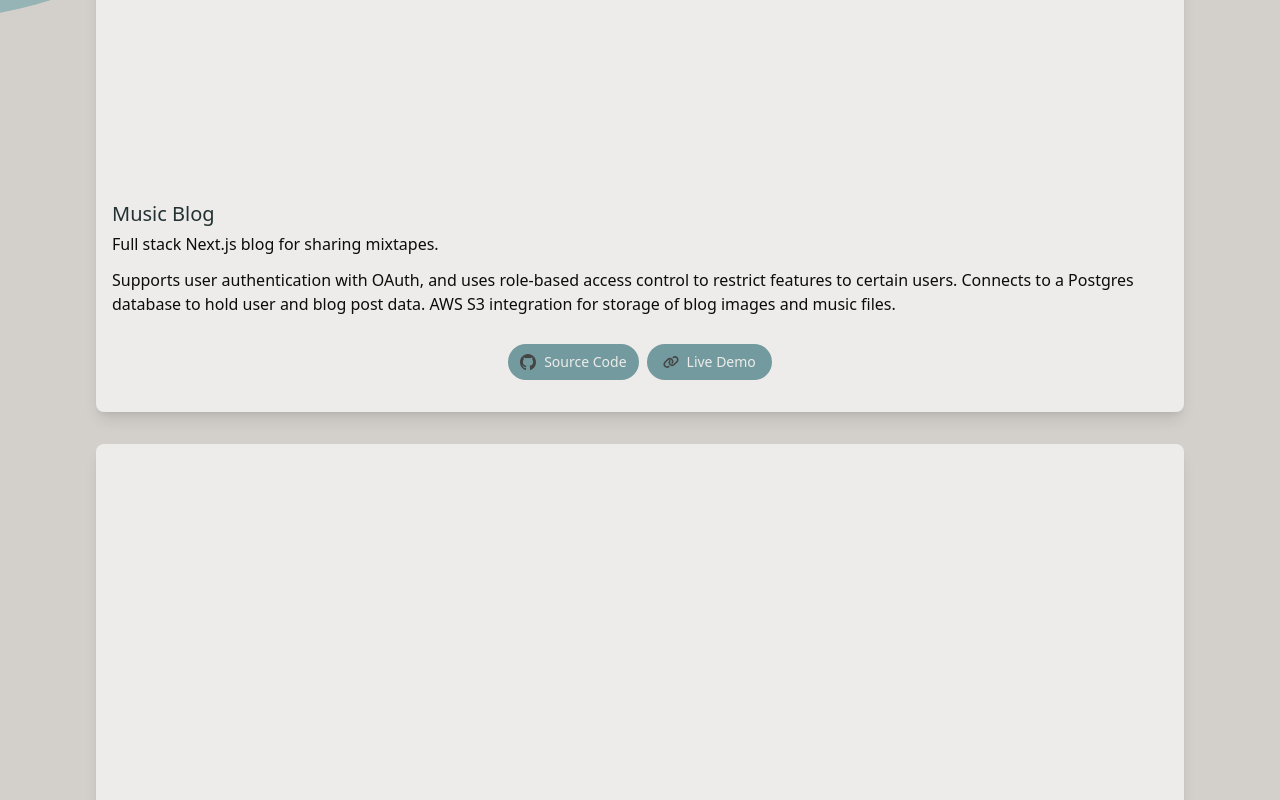
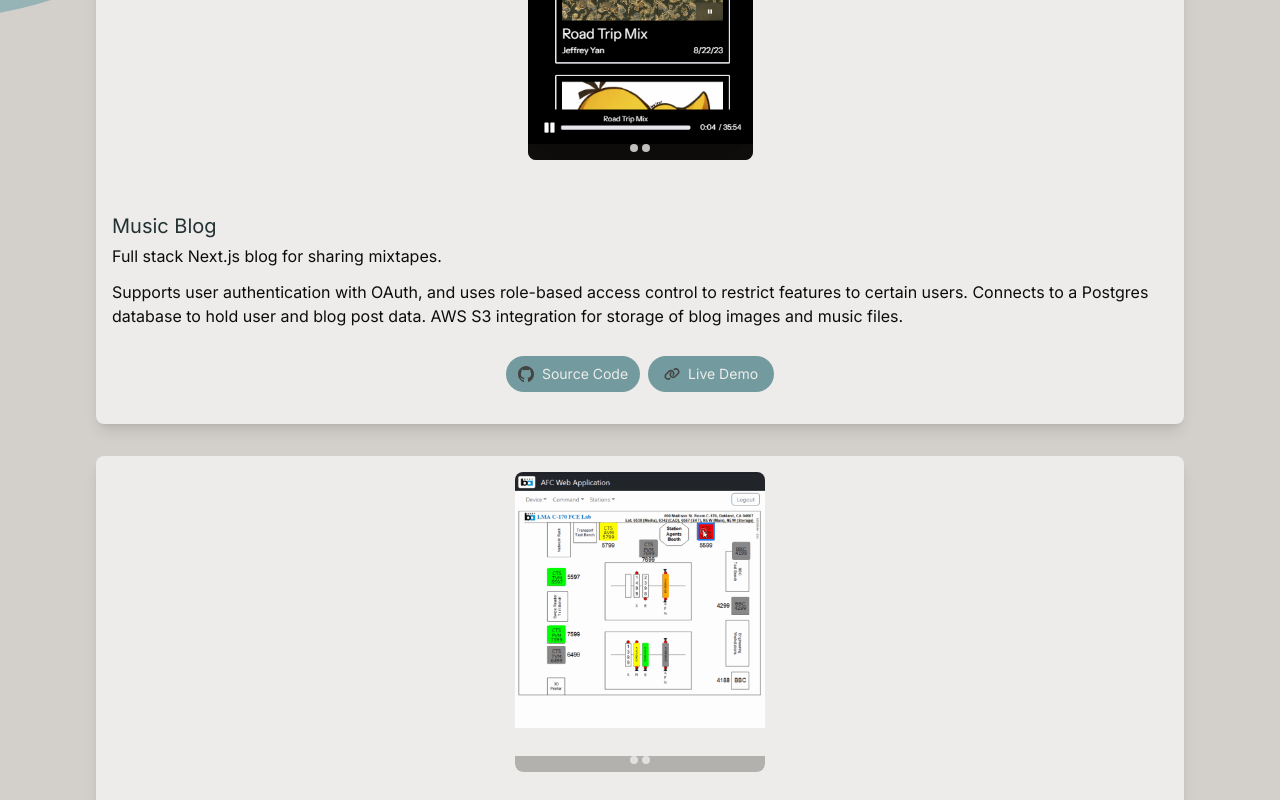
Before and after one commit to jeff2266/portfolio, a React (Vite) app: page / in a window 1280 px wide. Shown: the part 1240-2040 px from the top of the page. Built offline with nearby package versions, Linux system fonts and the light colour scheme.

Commit message:
fonts, project screens

```diff
--- a/index.html
+++ b/index.html
@@ -3,6 +3,11 @@
 
 <head>
   <meta charset="UTF-8" />
+  <link rel="preconnect" href="https://fonts.googleapis.com">
+  <link rel="preconnect" href="https://fonts.gstatic.com" crossorigin>
+  <link
+    href="https://fonts.googleapis.com/css2?family=Domine:wght@400;700&family=Inter:wght@300;400;600;700&display=swap"
+    rel="stylesheet">
   <link rel="stylesheet" type="text/css" href="/src/globals.css" />
   <script type="module" src="/src/main.tsx" defer></script>
   <meta name="viewport" content="width=device-width, initial-scale=1.0" />
@@ -29,13 +34,13 @@
           </div>
           <div
             class="flex flex-col relative tracking-wider text-center px-10 xl:text-left xl:ps-24 xl:pt-24 xl:pb-12 xl:pe-0 xl:-left-[8%] xl:top-8 xl:border-s-2 xl:items-start">
-            <p class="text-3xl xl:text-4xl font-semibold opacity-80 text-old_gold-100">
+            <h1 class="text-3xl xl:text-4xl font-semibold opacity-80 text-old_gold-100">
               Jeffrey Yan
-            </p>
-            <p class="text-5xl xl:text-6xl font-medium text-old_gold-100 leading-normal lg:whit lg:leading-relaxed
-                pt-8 lg:pt-6 pb-2 lg:pb-0 xl:pb-4 ${domine.class}">
+            </h1>
+            <h2 class="text-5xl xl:text-6xl font-medium text-old_gold-100 leading-normal lg:whit lg:leading-relaxed
+                pt-8 lg:pt-6 pb-2 lg:pb-0 xl:pb-4 font-['Domine',_serif]">
               Software Engineer
-            </p>
+            </h2>
             <p class="text-base font-medium opacity-80">
               Passionate web developer with a diverse background. Actively seeking opportunities to learn
               and expand my skillset. I am determined to apply my knowledge toward building solutions that
--- a/src/components/hamburgerMenu.tsx
+++ b/src/components/hamburgerMenu.tsx
@@ -12,9 +12,9 @@ export default function HamburgerMenu() {
 						}`}>
 						<span className="flex border-timberwolf-800 items-center py-[0.5rem]">
 							<button
-								className="relative w-6 h-6 group transition-opacity hover:opacity-70"
+								className="text-center w-6 h-6 group transition-opacity hover:opacity-70"
 								onClick={() => setIsExpanded(false)}>
-								<img src="cancel.svg" alt="menu" />
+								<img className="object-contain" src="cancel.svg" alt="menu" />
 							</button>
 						</span>
 						<a
@@ -61,9 +61,9 @@ export default function HamburgerMenu() {
 					{!isExpanded && (
 						<span className="flex border-timberwolf-800 border-b-[1px] items-center py-[0.5rem]">
 							<button
-								className="relative w-6 h-6 group transition-opacity hover:opacity-70"
+								className="text-center relative w-6 h-6 group transition-opacity hover:opacity-70"
 								onClick={() => setIsExpanded(true)}>
-								<img src="hamburger.svg" alt="menu" />
+								<img className="object-contain" src="hamburger.svg" alt="menu" />
 							</button>
 						</span>
 					)}
--- a/src/globals.css
+++ b/src/globals.css
@@ -8,6 +8,7 @@ html {
 
 body {
     box-sizing: border-box;
+    font-family: 'Inter', sans-serif;
 }
 
 h1 {
--- a/src/main.tsx
+++ b/src/main.tsx
@@ -2,6 +2,10 @@ import React from 'react'
 import ReactDOM from 'react-dom/client'
 import HamburgerMenu from './components/hamburgerMenu.tsx'
 import Carousel from './components/carousel.tsx'
+import twh1 from '../public/this-weeks-heartbreak-1.png'
+import twh2 from '../public/this-weeks-heartbreak-2.png'
+import partsStatus from '../public/parts-status-sort.gif'
+import rightClick from '../public/right-click-multiple.gif'
 
 ReactDOM.createRoot(document.getElementById('hamburger-menu')!).render(
   <React.StrictMode>
@@ -11,12 +15,12 @@ ReactDOM.createRoot(document.getElementById('hamburger-menu')!).render(
 
 ReactDOM.createRoot(document.getElementById('carousel-thisweeksheartbreak')!).render(
 	<React.StrictMode>
-		<Carousel images={[]} />
+		<Carousel images={[twh1, twh2]} />
 	</React.StrictMode>
 )
 
 ReactDOM.createRoot(document.getElementById('carousel-sat')!).render(
 	<React.StrictMode>
-		<Carousel images={[]} />
+		<Carousel images={[partsStatus, rightClick]} />
 	</React.StrictMode>
 )
```
Also changed, not shown: public/cancel.svg, public/hamburger.svg.
